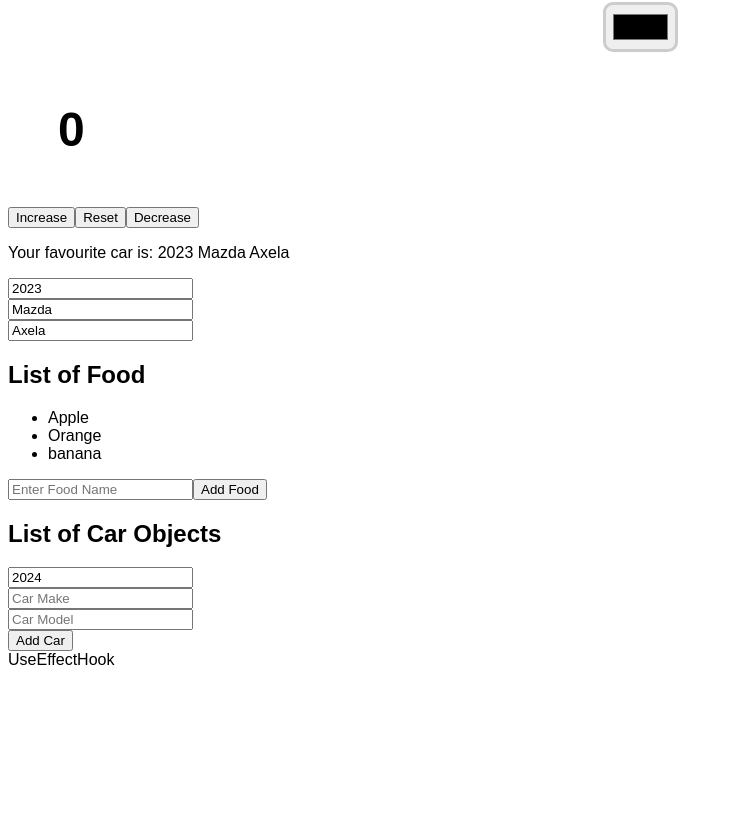
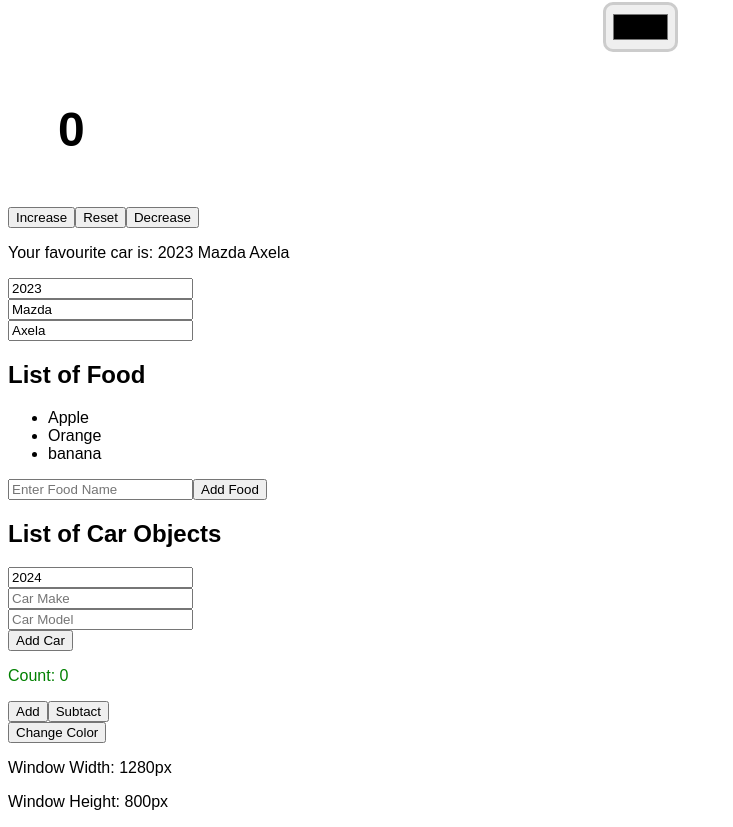
Before and after one commit to rem422/react-full-course, a React (Vite) app: page / in a window 1280 px wide. Shown: the part 4055-4882 px from the top of the page, without its empty margins (0-733 px from the left). Before the commit the page ends 4732 px from the top, so only its background shows below. Built offline with nearby package versions, Linux system fonts and the light colour scheme.

Commit message:
React Full Course

```diff
--- a/src/Components/UseEffectHook.jsx
+++ b/src/Components/UseEffectHook.jsx
@@ -1,9 +1,74 @@
+// useEffect =  React hook that tells react DO SOME CODE WHEN (pick one):
+//               This component re-renders
+//               This component mounts
+//               The state of a value
+
+// useEffect(function, [dependencies])
+// 1. useEffect(() => {})  Runs after every re-render
+// 2. useEffect(() => {}, [])  Runs only on mount
+// 3. useEffect(() => {}, [value])  Runs on mount + when value changes
+
+//USES
+// #1 Event litseners
+// #2 DOM manipulation
+// #3 Subscriptions (real-time updates)
+// #4 Fetching data fron an API
+// #5 Clean up when component unmounts
+
+import { useState, useEffect } from "react";
+
+const UseEffectHook = () => {
+  const [count, setCount] = useState(0);
+  const [color, setColor] = useState("green");
+  const[width, setWidth] = useState(window.innerWidth + "px");
+  const[height, setHeight] = useState(window.innerHeight + "px");
+
+  useEffect(() => {
+    document.title = `Count: ${count} ${color}`;
+  }, [count, color]);
+
+  const addCount = () => {
+    setCount(c => c + 1);
+  };
+
+  const subtractCount = () => {
+    setCount(c => c - 1);
+  };
+
+  const changeColor = () => {
+    setColor(c => c === 'green' ? 'red' : 'green');
+  };
 
 
-const UseEffectHook = () => {
+useEffect (() => {
+  window.addEventListener("resize", handleResize);
+  console.log('EVENT LITSENER ADDED');
+  return () => {
+    window.removeEventListener("resize", handleResize);
+    console.log('EVENT LITSENER REMOVED');
+  }
+}, []);
+
+useEffect(() => {
+  document.title = `Size: ${width} x ${height}`
+}, [width, height]);
+
+  const handleResize = () => {
+    setWidth(window.innerWidth);
+    setHeight(window.innerHeight);
+  }
+
   return (
-    <div>UseEffectHook</div>
-  )
-}
+    <div>
+      <p style={{color: color}}>Count: {count}</p>
+      <button onClick={addCount}>Add</button>
+      <button onClick={subtractCount}>Subtact</button> <br />
+      <button onClick={changeColor}>Change Color</button>
 
-export default UseEffectHook
+      <p>Window Width: {width}</p>
+      <p>Window Height: {height}</p>
+    </div>
+  );
+};
+
+export default UseEffectHook;
```
